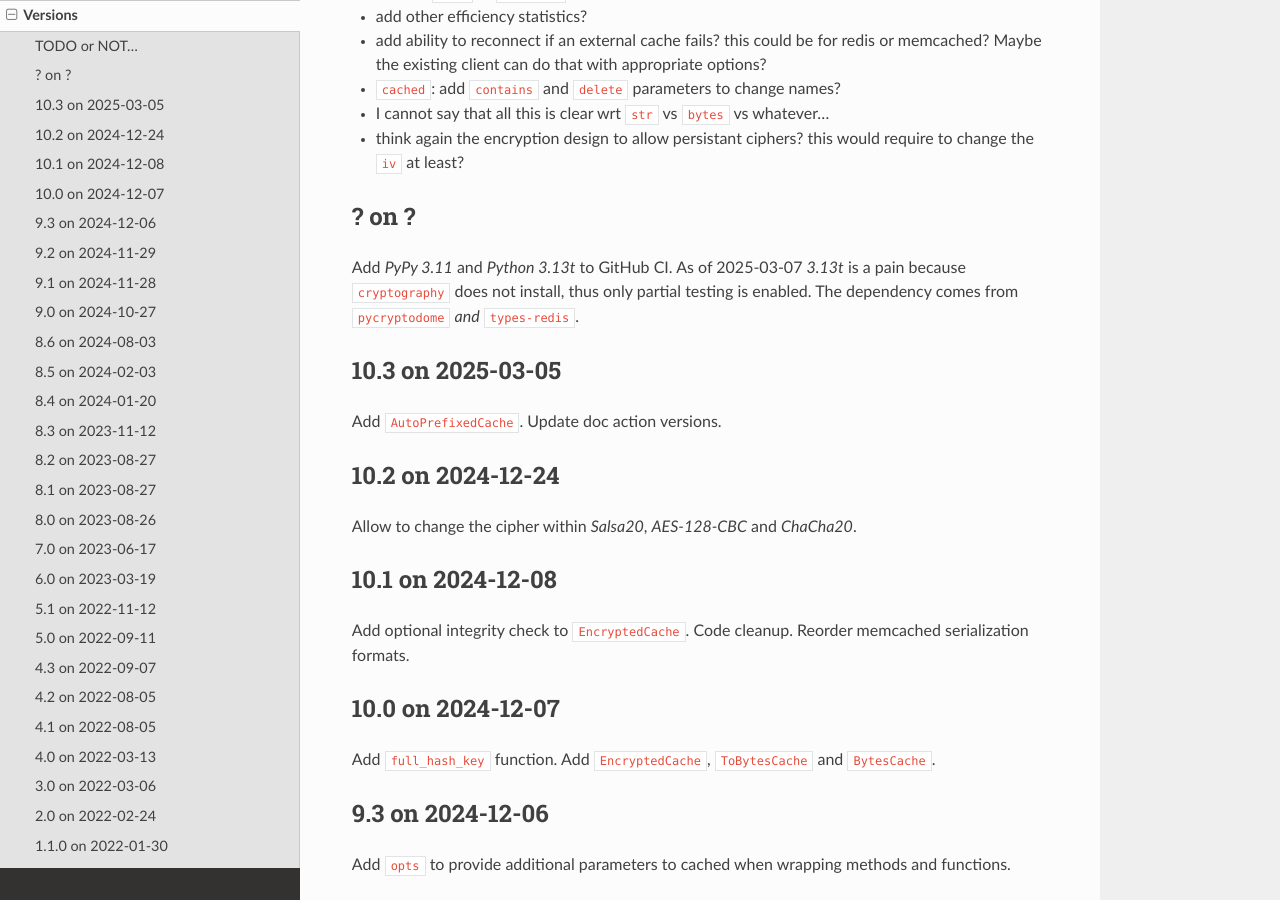
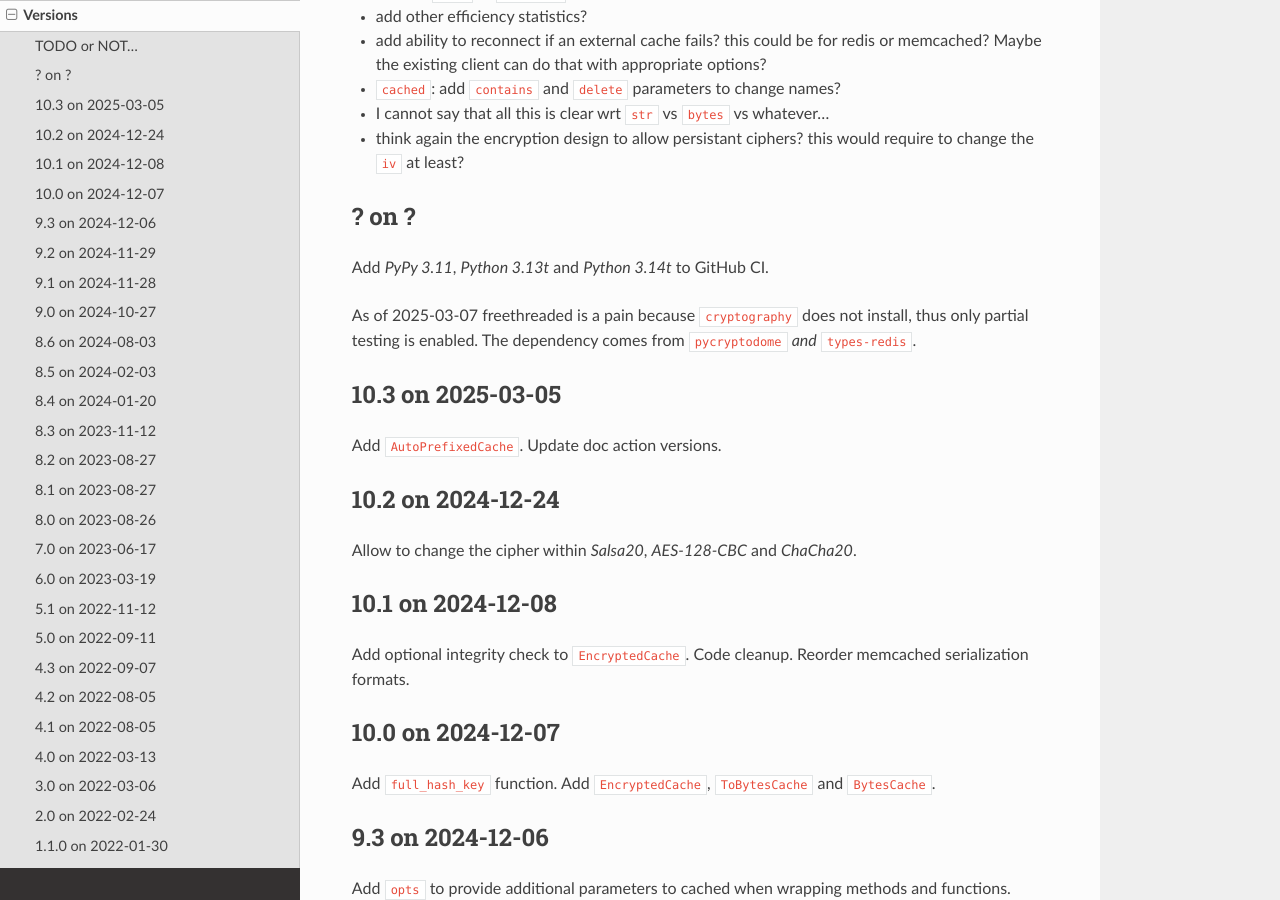
Before and after one commit to zx80/cachetools-utils, a Sphinx documentation site: the page built from docs/VERSIONS.md, in a window 1280 px wide and 900 px high, scrolled down 357 px. Built offline with Sphinx 7.4.7 and the Read the Docs theme 3.1.0, drawn with Linux system fonts in a browser that asks for light colours; pages that are not in the unit, such as notebooks, are missing from menus.

```diff
--- a/docs/VERSIONS.md
+++ b/docs/VERSIONS.md
@@ -24,8 +24,9 @@ Install [package](https://pypi.org/project/CacheToolsUtils/) from
 
 ## ? on ?
 
-Add _PyPy 3.11_ and _Python 3.13t_ to GitHub CI.
-As of 2025-03-07 _3.13t_ is a pain because `cryptography` does not install, thus only partial testing is enabled.
+Add _PyPy 3.11_, _Python 3.13t_ and _Python 3.14t_ to GitHub CI.
+
+As of 2025-03-07 freethreaded is a pain because `cryptography` does not install, thus only partial testing is enabled.
 The dependency comes from `pycryptodome` _and_ `types-redis`.
 
 ## 10.3 on 2025-03-05
```
Also changed, not shown: README.md (+1 -1 lines).
